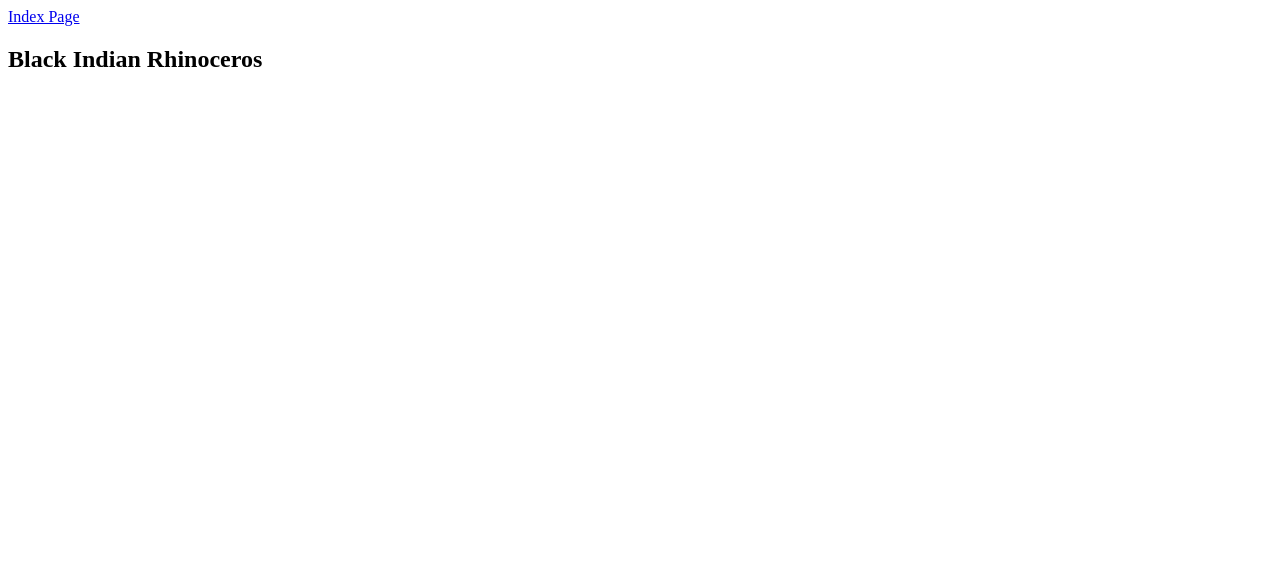
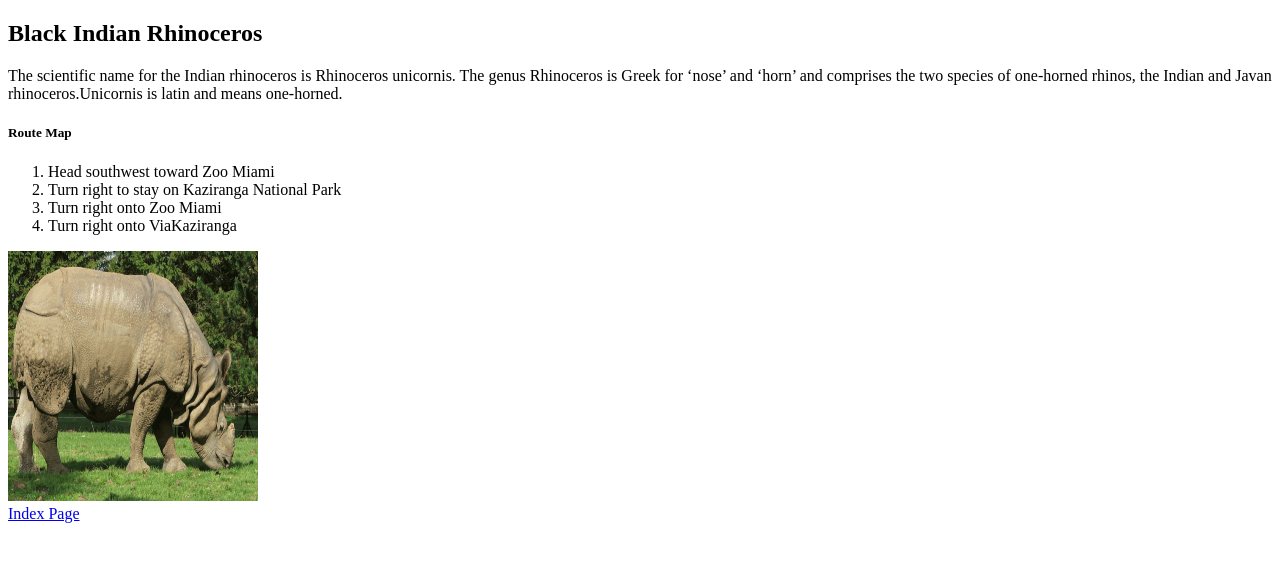
Before and after one commit to 44-563-Web-Apps-S21/webapps-s21-assignment-3-giridhar196, a plain HTML site: page bonus.html in a window 1280 px wide. Drawn offline with Linux system fonts and the light colour scheme.

Commit message:
Bonus commet

```diff
--- a/bonus.html
+++ b/bonus.html
@@ -4,7 +4,23 @@
 
     </head>
     <body>
+
+        <h2>Black Indian Rhinoceros</h2>
+        <p>The scientific name for the Indian rhinoceros is Rhinoceros
+            unicornis. The genus Rhinoceros is Greek for ‘nose’ and ‘horn’ and
+            comprises the two species of one-horned rhinos, the Indian and Javan
+            rhinoceros.Unicornis is latin and means one-horned.</p>
+        <h5>Route Map</h5>
+        <ol>
+            <li>Head southwest toward Zoo Miami</li>
+            <li>Turn right to stay on Kaziranga National Park</li>
+            <li>Turn right onto Zoo Miami</li>
+            <li>Turn right onto ViaKaziranga </li>
+        </ol>
+        <img src="images/indian_rhinoceros.png" alt="Indian Rhinoceros"
+            width="250px"
+            height="250px">
+        <br>
         <a href="index.html">Index Page</a>
-        <h2>Black Indian Rhinoceros</h2>
     </body>
 </html>
```
Also changed, not shown: images/indian_rhinoceros.png (added).
